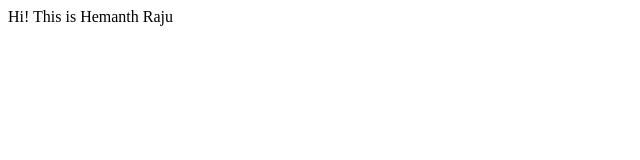
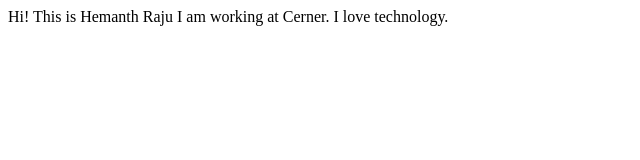
Before and after one commit to KHemanthRaju/Tanay_NeoGCamp, a plain HTML site: page index.html in a window 1280 px wide. Shown: the whole page, without its empty margins (0-640 px from the left). Drawn offline with Linux system fonts and the light colour scheme.

Commit message:
docs: Updated
Updated

```diff
--- a/index.html
+++ b/index.html
@@ -8,5 +8,7 @@
 </head>
 <body>
     Hi! This is Hemanth Raju
+    I am working at Cerner.
+    I love technology.
 </body>
 </html>
```
